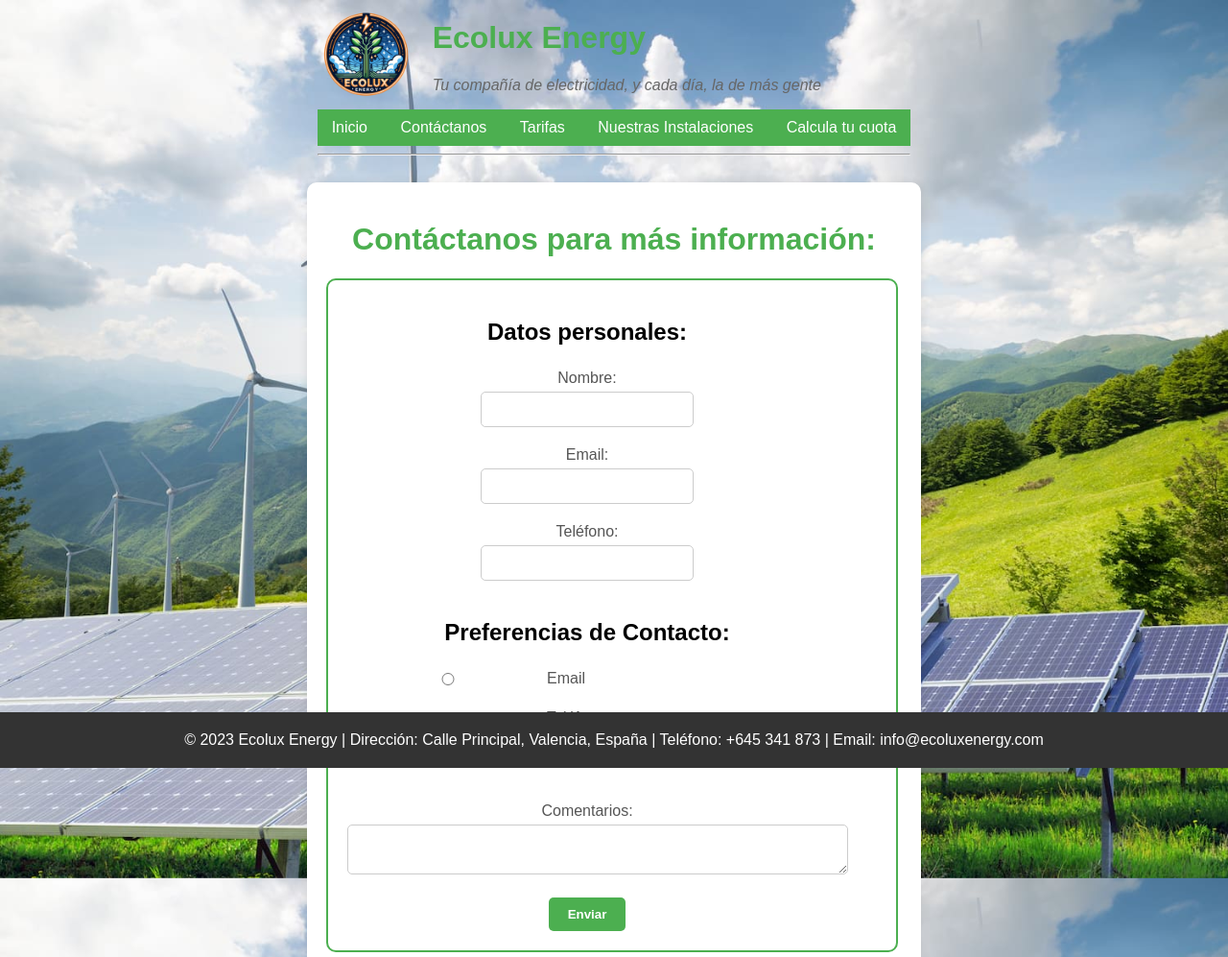
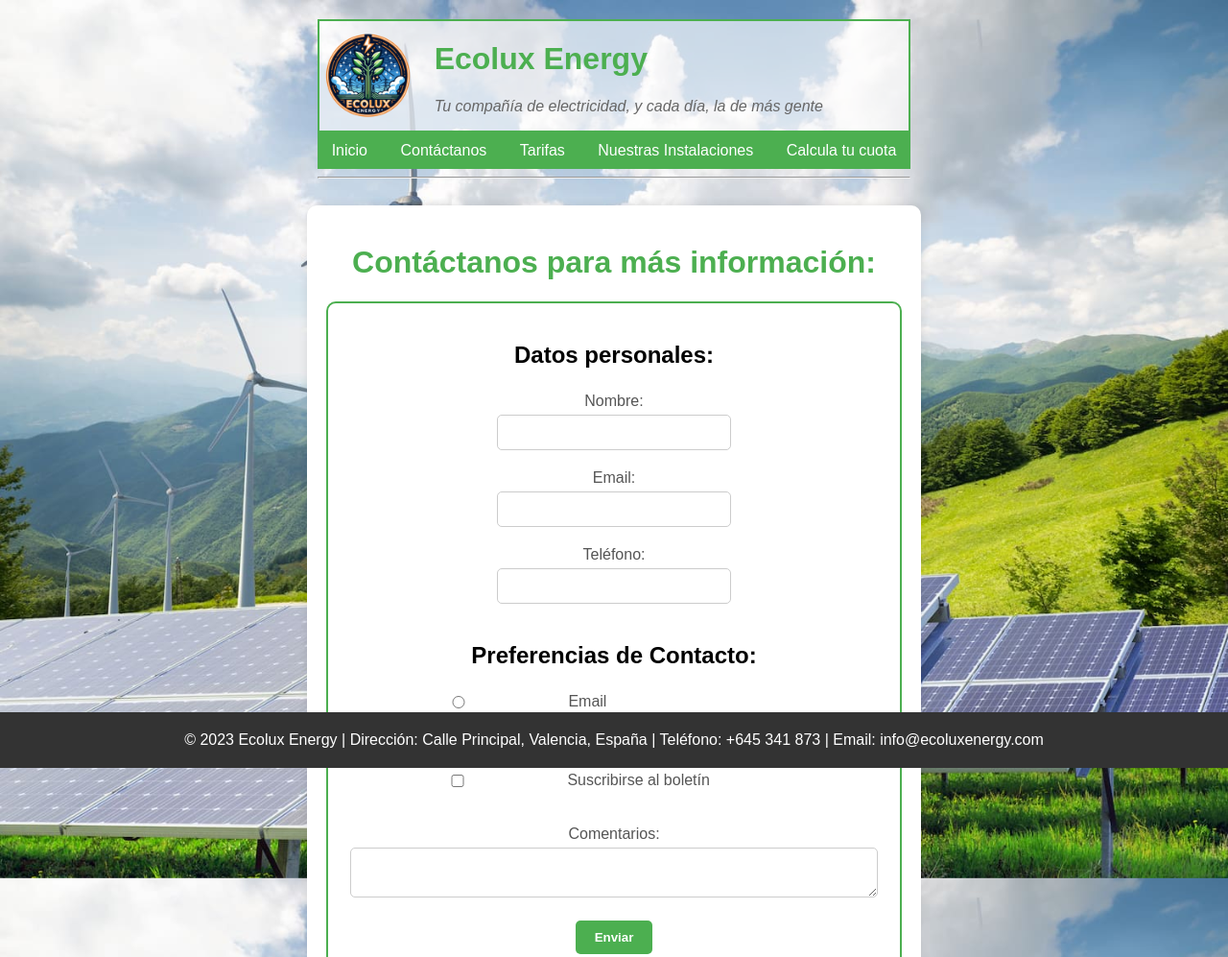
Before and after one commit to neestoor7/FINALTECWEB, a plain HTML site: page contacto.html in a window 1280 px wide. Shown: the top 997 px of the page at 96% size. Drawn offline with Linux system fonts and the light colour scheme.

Commit message:
arreglando contacto y logo

```diff
--- a/css/estilos_contacto.css
+++ b/css/estilos_contacto.css
@@ -1,15 +1,14 @@
 .formulario_contacto {
     background-color: #fff;
+    align-items: center;
     border-radius: 10px;
     padding: 20px;
-    padding-right: 12%;
-    width: 85%;
-    max-width: 500px;
     margin-top: 20px;
     margin-bottom: 100px;
     text-align: center;
     border: 2px solid #4CAF50;;
 }
+
 
 .formulario_contacto h2 {
     margin-bottom: 15px;
@@ -97,3 +96,9 @@
     margin: 20px;
     padding: 20px;
 }
+
+#comentarios {
+    width: 95%;
+
+
+}
--- a/css/estilos_principal.css
+++ b/css/estilos_principal.css
@@ -86,7 +86,11 @@ img.logo {
 .header {
     display: flex;
     align-items: center;
+    background-color: rgba(255, 255, 255, 0.65);
+    border: 2px solid #4CAF50;
+    margin-top: 20px;
 }
+
 
 .header_texto {
     text-align: left;
```
